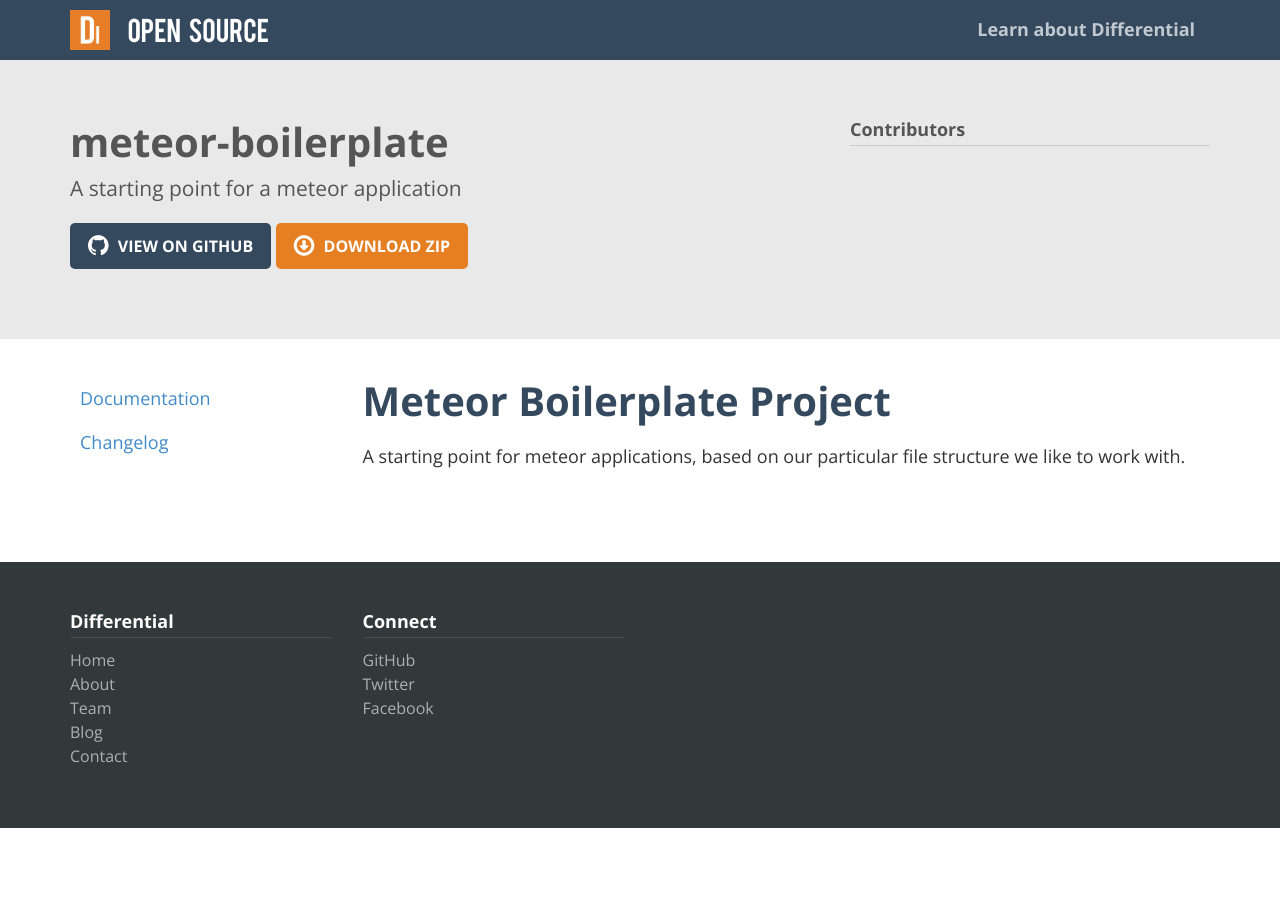
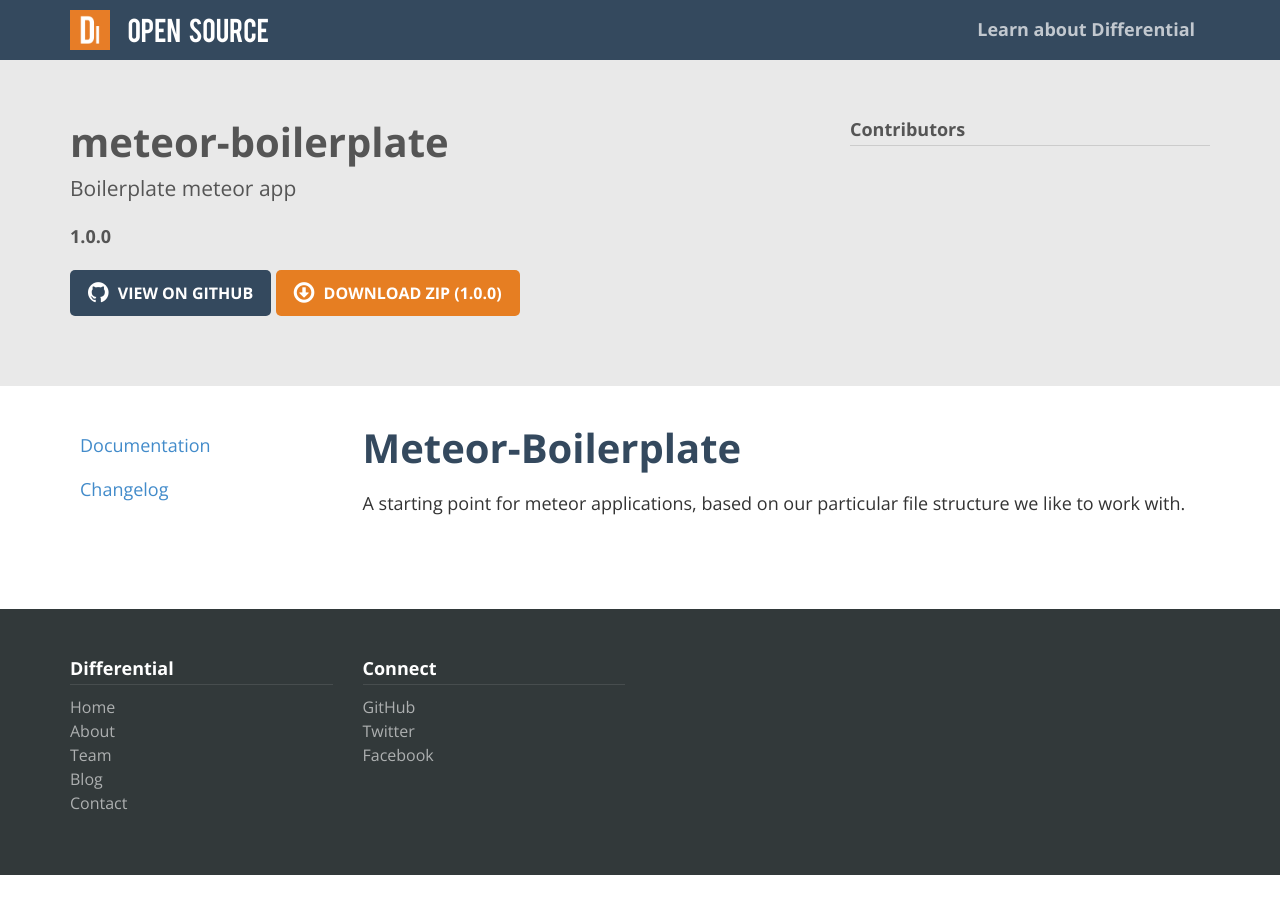
Before and after one commit to Differential/meteor-boilerplate, a Jekyll site: the page built from index.markdown, in a window 1280 px wide. Built offline with Jekyll 4.4.1, drawn with Linux system fonts in a browser that asks for light colours; nearby versions of some CDN libraries; Markdown is read by kramdown in place of the engine named in the settings.

Commit message:
Fix route

```diff
--- a/_config.yml
+++ b/_config.yml
@@ -1,5 +1,5 @@
-name: accounts-entry
+name: meteor-boilerplate
 markdown: redcarpet
 pygments: true
-baseurl: /accounts-entry
+baseurl: /meteor-boilerplate
 exclude: ["vendor"]
--- a/index.markdown
+++ b/index.markdown
@@ -2,10 +2,10 @@
 layout: default
 username: BeDifferential
 repo: meteor-boilerplate
-version:
-desc: A starting point for a meteor application
+version: 1.0.0
+desc: Boilerplate meteor app
 
 ---
-# Meteor boilerplate project
+# Meteor-Boilerplate
 
 A starting point for meteor applications, based on our particular file structure we like to work with.
```
Also changed, not shown: changelog.markdown (added, +11 -0 lines).
